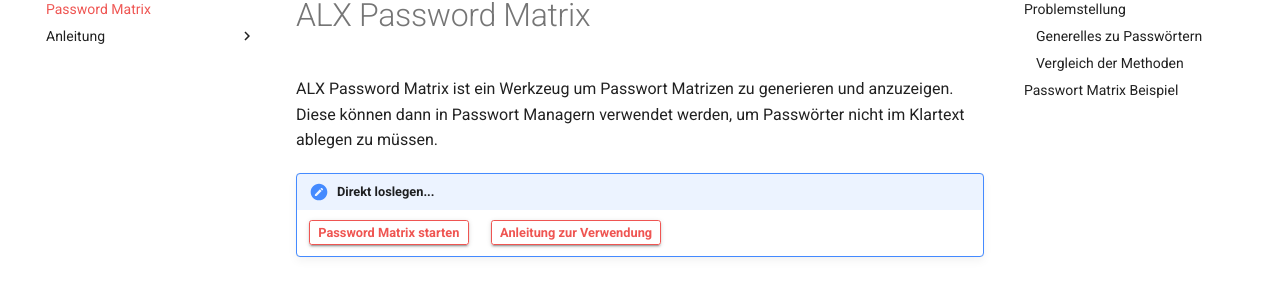
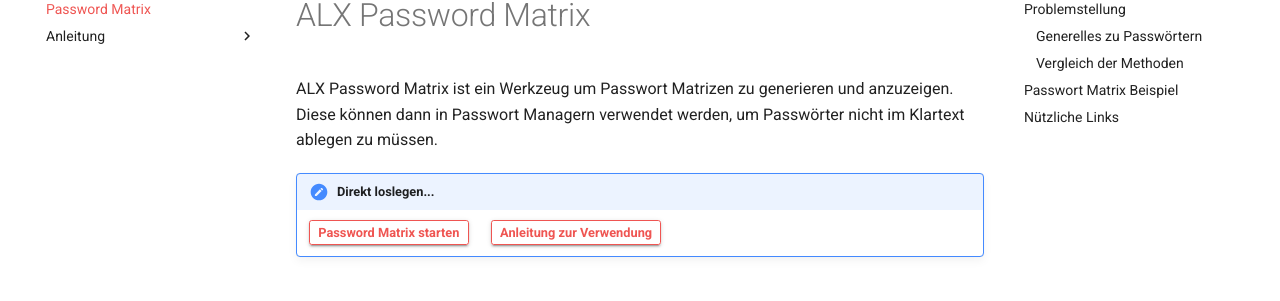
Before and after one commit to alexanderlink/PasswordMatrix, an MkDocs documentation site: the page built from docs/de/index.md, in a window 1280 px wide. Shown: the part 177-478 px from the top of the page. Built offline with MkDocs 1.6.1 and Material for MkDocs 9.7.7, drawn with Linux system fonts in a browser that asks for light colours; emoji names are drawn with the system emoji font; comment, search, counter and statistics services are not loaded; old or Windows-style settings are respelled for this version of MkDocs.

Commit message:
Update index.md

```diff
--- a/docs/de/index.md
+++ b/docs/de/index.md
@@ -87,7 +87,7 @@
 
 <img class="shadow" src="../images/passwordMatrix_anim.gif" width="50%">
 
-# Nützliche Links
+## Nützliche Links
 
 - [Identity Leak Checker](https://sec.hpi.de/ilc/search) des Hasso-Plattner-Instituts
 - [Have I Been Pwned](https://haveibeenpwned.com/)
```
